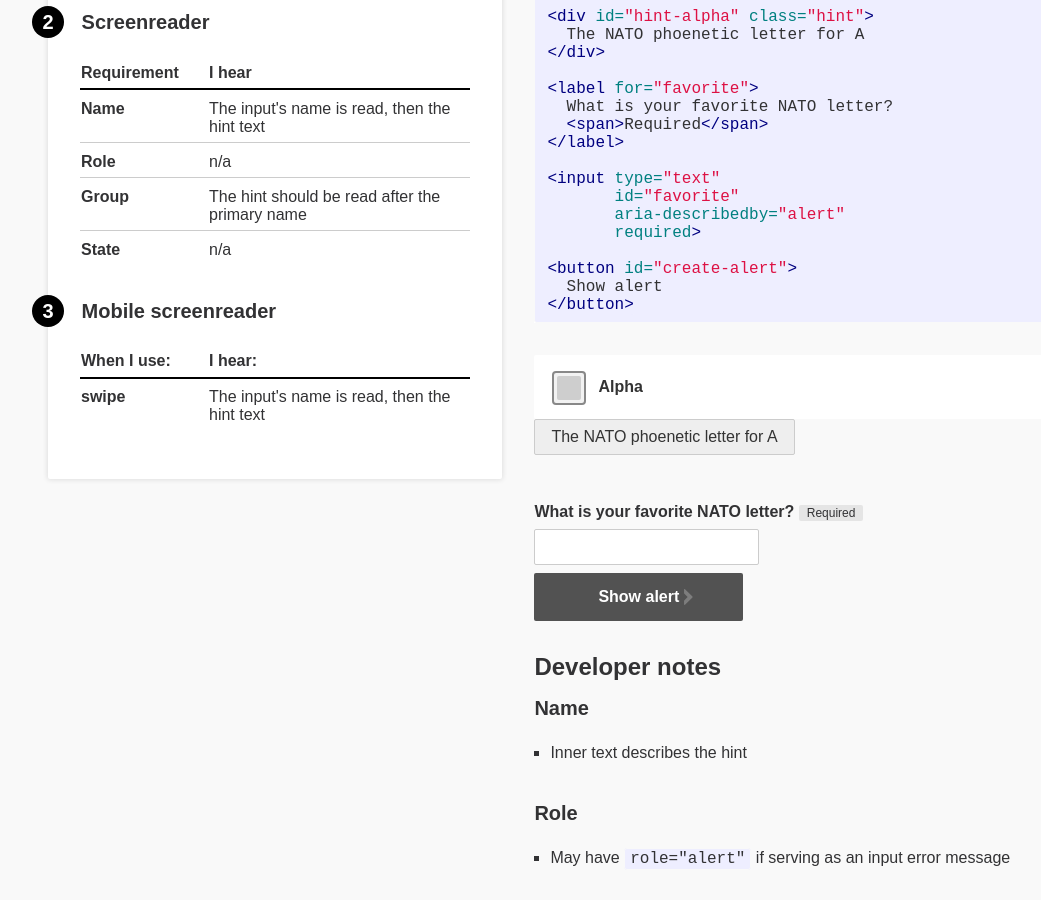
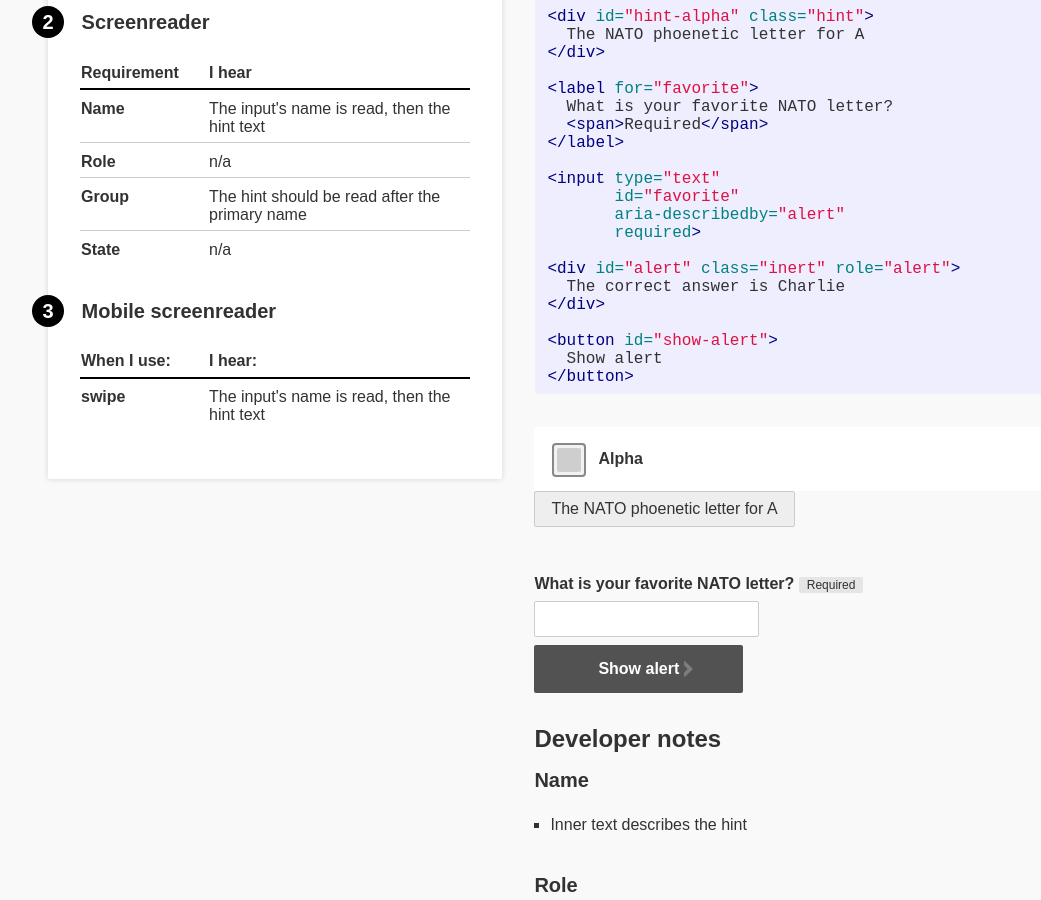
Before and after one commit to charlietriplett/OpenA11yEngineer, a Jekyll site: the page built from _checklist-native/hint-helper.md, in a window 1280 px wide and 900 px high, scrolled down 425 px. Shown: the whole window, without its empty margins (8-1049 px from the left). Built offline with Jekyll 4.4.1, drawn with Linux system fonts in a browser that asks for light colours.

Commit message:
Added alert

```diff
--- a/_includes/examples/hint-help-error.html
+++ b/_includes/examples/hint-help-error.html
@@ -17,6 +17,10 @@
        aria-describedby="alert"
        required>
 
-<button id="create-alert">
+<div id="alert" class="inert" role="alert">
+  The correct answer is Charlie
+</div>
+
+<button id="show-alert">
   Show alert
 </button>
--- a/assets/scripts/index.js
+++ b/assets/scripts/index.js
@@ -14,7 +14,6 @@
 
 // Trigger alert
 $("#show-alert").click(function() {
-    console.log('TEST');
     $('[role="alert"]').toggleClass('visible')
 });
 
```
